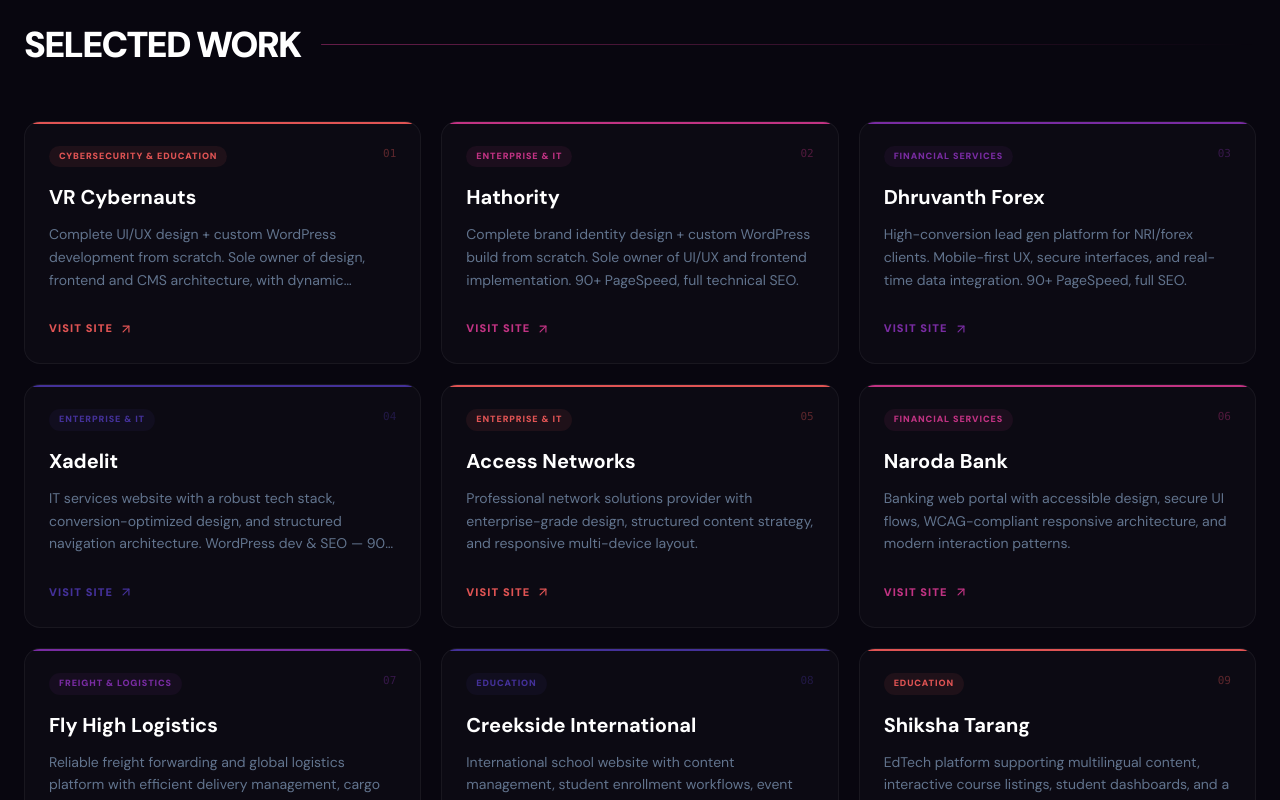
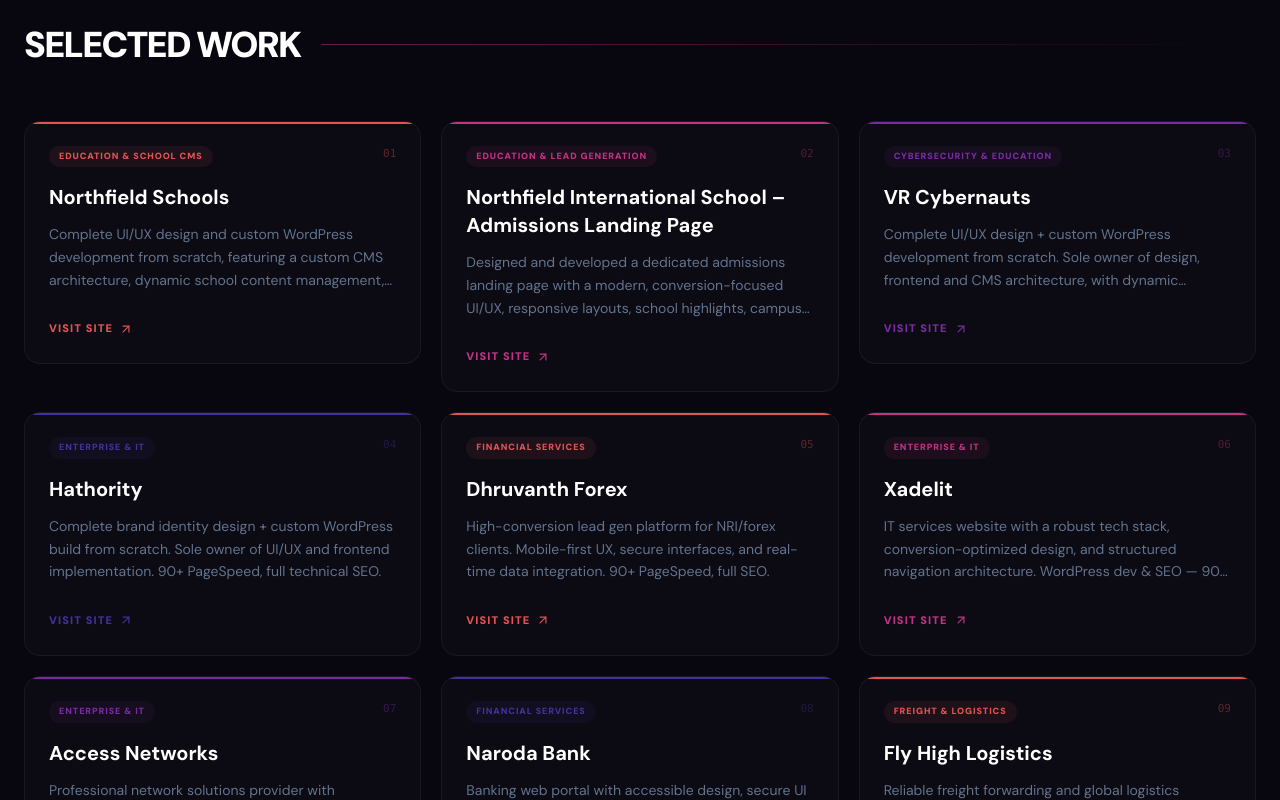
Before and after one commit to karthikweb123/karthik-portfolio, a Next.js app: page / in a window 1280 px wide. Shown: the part 7520-8320 px from the top of the page. Built offline with nearby package versions, Linux system fonts and the light colour scheme.

Commit message:
Add Northfield Schools and Admissions Landing Page projects
Added new project entries for Northfield Schools and Northfield International School in the projects list.

```diff
--- a/app/page.tsx
+++ b/app/page.tsx
@@ -219,6 +219,19 @@
 
 const allProjects = [
   {
+  name: "Northfield Schools",
+  url: "https://northfieldschools.adliftdigital.com/",
+  category: "Education & School CMS",
+  desc: "Complete UI/UX design and custom WordPress development from scratch, featuring a custom CMS architecture, dynamic school content management, academics, admissions, faculty information, galleries and extracurricular activities, with technical SEO and responsive design.",
+},
+
+{
+  name: "Northfield International School – Admissions Landing Page",
+  url: "https://northfieldschools.adliftdigital.com/lp/nfis/",
+  category: "Education & Lead Generation",
+  desc: "Designed and developed a dedicated admissions landing page with a modern, conversion-focused UI/UX, responsive layouts, school highlights, campus information, interactive enquiry forms, grade selection and admission-focused calls to action.",
+},
+  {
   name: "VR Cybernauts",
   url: "https://vrcybernauts.com/",
   category: "Cybersecurity & Education",
```
